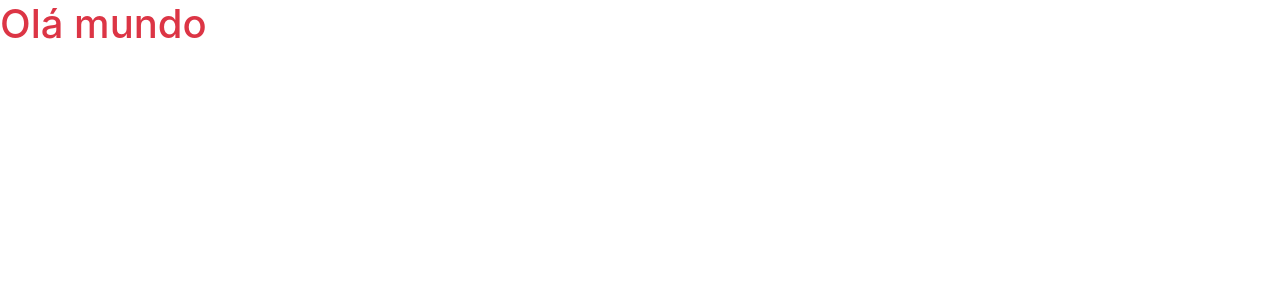
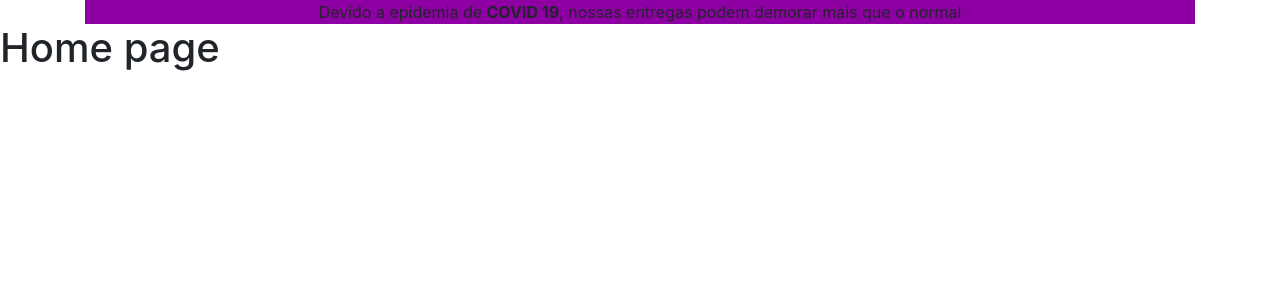
Before and after one commit to tligor/ecommerce_fullstack, a React (Create React App) app: page / in a window 1280 px wide. Shown: the top 300 px of the page. Built offline with nearby package versions, Linux system fonts and the light colour scheme.

Commit message:
preparando pagina principal

```diff
--- /dev/null
+++ b/src/App.css
@@ -0,0 +1,11 @@
+@import url('https://fonts.googleapis.com/css2?family=Lato:ital,wght@0,100;0,300;0,400;0,700;0,900;1,100;1,300;1,400;1,700;1,900&display=swap');
+
+*{
+    margin: 0;
+    padding: 0;
+};
+
+
+body{
+    font-family: "Lato", sans-serif;
+}
--- a/src/App.js
+++ b/src/App.js
@@ -1,10 +1,16 @@
 import "bootstrap/dist/css/bootstrap.min.css"
+import { BrowserRouter, Route, Routes } from "react-router-dom";
+import Home from "./Pages/Home"
+import Header from "./Components/Header";
 
 function App() {
   return (
-    <div className="App">
-      <h1 className="text-danger">Olá mundo</h1>
-    </div>
+    <BrowserRouter>
+      <Header />
+      <Routes>
+        <Route path="/" exact={true} element={<Home />} />
+      </Routes>
+    </BrowserRouter>
   )
 }
 
--- /dev/null
+++ b/src/Components/Header/index.js
@@ -0,0 +1,17 @@
+import Anuncio from './styles.ts';
+
+const Header = () => {
+    return(
+        <>
+        <div className="header">
+            <div className="top-strip">
+                <div className="container">
+                    <Anuncio>Devido a epidemia de <b>COVID 19</b>, nossas entregas podem demorar mais que o normal</Anuncio>
+                </div>
+            </div>
+        </div>
+        </>
+    )
+}
+
+export default Header;
--- /dev/null
+++ b/src/Components/Header/styles.ts
@@ -0,0 +1,11 @@
+import styled from "styled-components";
+
+
+const Anuncio = styled.p`
+    background-color: #8e00a3;
+    text-align: center;
+    margin-bottom: 0;
+    margin-top: 0;
+`
+
+export default Anuncio;
--- /dev/null
+++ b/src/Pages/Home/index.js
@@ -0,0 +1,9 @@
+const Home = () => {
+    return(
+        <>
+        <h1>Home page</h1>
+        </>
+    )
+}
+
+export default Home;
```
